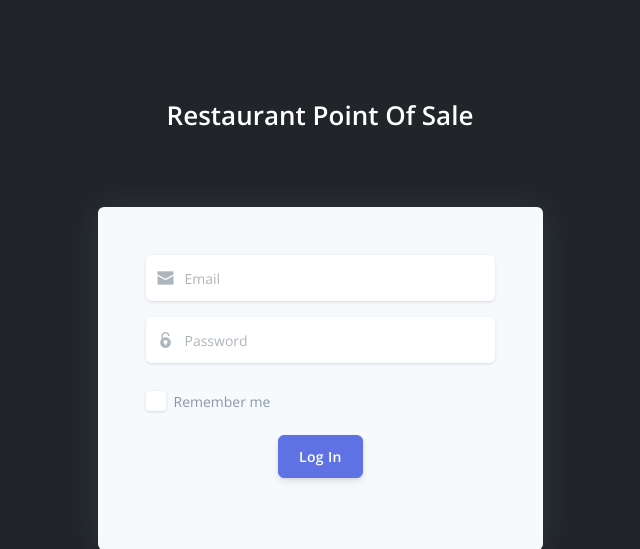
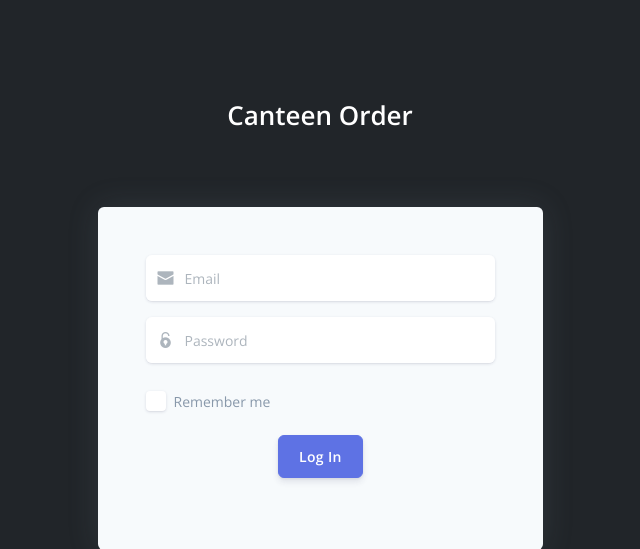
Before and after one commit to abe1242/canteen, a PHP site: page /cashier/ in a window 1280 px wide. Shown: the top 549 px of the page, without its empty margins (320-960 px from the left). Run offline with PHP 8.4, Linux system fonts and the light colour scheme.

Commit message:
Changed headers containing 'restaurant'

```diff
--- a/admin/forgot_pwd.php
+++ b/admin/forgot_pwd.php
@@ -40,7 +40,7 @@ require_once('partials/_head.php');
           <div class="header-body text-center mb-7">
             <div class="row justify-content-center">
               <div class="col-lg-5 col-md-6">
-                <h1 class="text-white">Restaurant Point Of Sale</h1>
+                <h1 class="text-white">Canteen Order</h1>
               </div>
             </div>
           </div>
--- a/admin/index.php
+++ b/admin/index.php
@@ -29,7 +29,7 @@ require_once('partials/_head.php');
         <div class="header-body text-center mb-7">
           <div class="row justify-content-center">
             <div class="col-lg-5 col-md-6">
-              <h1 class="text-white">Restaurant Point Of Sale System</h1>
+              <h1 class="text-white">Canteen Order</h1>
             </div>
           </div>
         </div>
--- a/cashier/index.php
+++ b/cashier/index.php
@@ -28,7 +28,7 @@ require_once('partials/_head.php');
         <div class="header-body text-center mb-7">
           <div class="row justify-content-center">
             <div class="col-lg-5 col-md-6">
-              <h1 class="text-white">Restaurant Point Of Sale</h1>
+              <h1 class="text-white">Canteen Order</h1>
             </div>
           </div><!-- For more projects: Visit    -->
         </div>
--- a/customer/create_account.php
+++ b/customer/create_account.php
@@ -38,7 +38,7 @@ require_once('config/code-generator.php');
                 <div class="header-body text-center mb-7">
                     <div class="row justify-content-center">
                         <div class="col-lg-5 col-md-6">
-                            <h1 class="text-white">Restaurant Point Of Sale</h1>
+                            <h1 class="text-white">Canteen Order</h1>
                         </div>
                     </div>
                 </div>
--- a/customer/index.php
+++ b/customer/index.php
@@ -28,7 +28,7 @@ require_once('partials/_head.php');
                 <div class="header-body text-center mb-7">
                     <div class="row justify-content-center">
                         <div class="col-lg-5 col-md-6">
-                            <h1 class="text-white">Restaurant Point Of Sale</h1>
+                            <h1 class="text-white">Canteen Order</h1>
                         </div>
                     </div>
                 </div>
```
